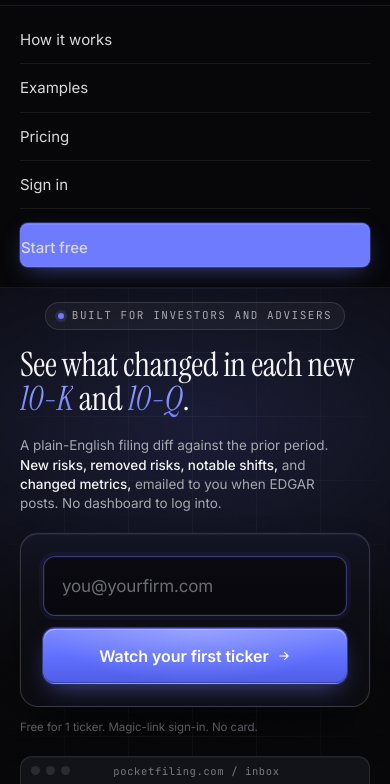
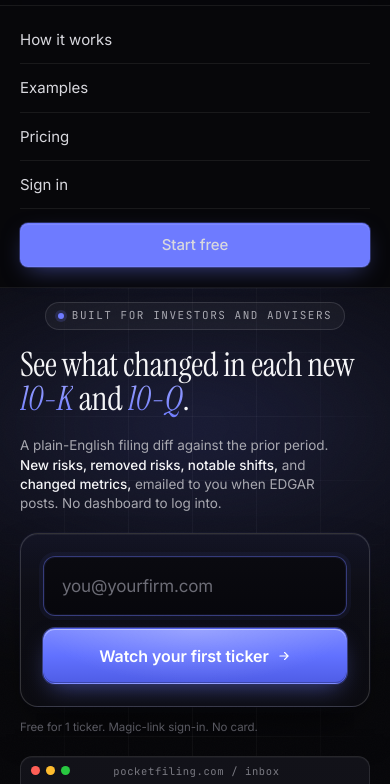
Before and after one commit to pocketfiling/pocketfiling-site, a plain HTML site: page index.html in a window 390 px wide. Both pictures are taken after a click on the button "Open menu". Shown: the part 55-839 px from the top of the page. Drawn offline with Linux system fonts and the light colour scheme.

Commit message:
Mobile nav Start-free alignment + mockup dots.

```diff
--- a/index.html
+++ b/index.html
@@ -288,7 +288,7 @@
     border-bottom: 1px solid var(--line);
   }
   .mobile-menu .actions{ margin-top: 14px; }
-  .mobile-menu .actions .btn{ width: 100%; }
+  .mobile-menu .actions .btn{ width: 100%; display: inline-flex; align-items: center; justify-content: center; text-align: center; }
 
   @media (max-width: 767.98px){
     .nav-center, .nav-right .nav-signin, .nav-right > .btn{ display: none; }
@@ -589,6 +589,9 @@
     width: 9px; height: 9px; border-radius: 50%;
     background: rgba(255,255,255,0.10);
   }
+  .visual-bar .dots span:nth-child(1){ background: #ff5f57; }
+  .visual-bar .dots span:nth-child(2){ background: #febc2e; }
+  .visual-bar .dots span:nth-child(3){ background: #28c840; }
   .visual-bar .filename{
     font-family: 'JetBrains Mono', monospace;
     font-size: 11px; color: var(--muted);
```
